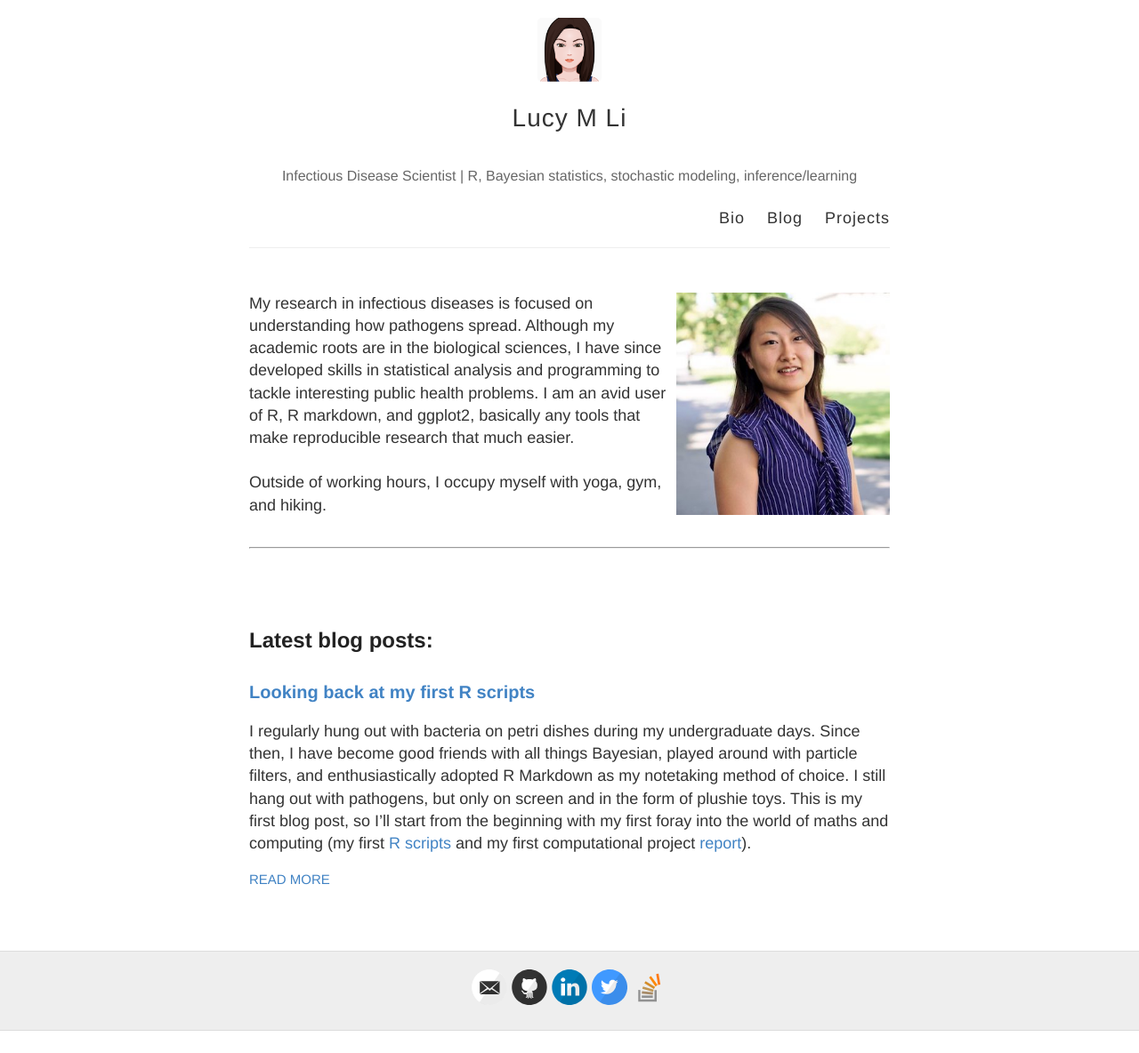
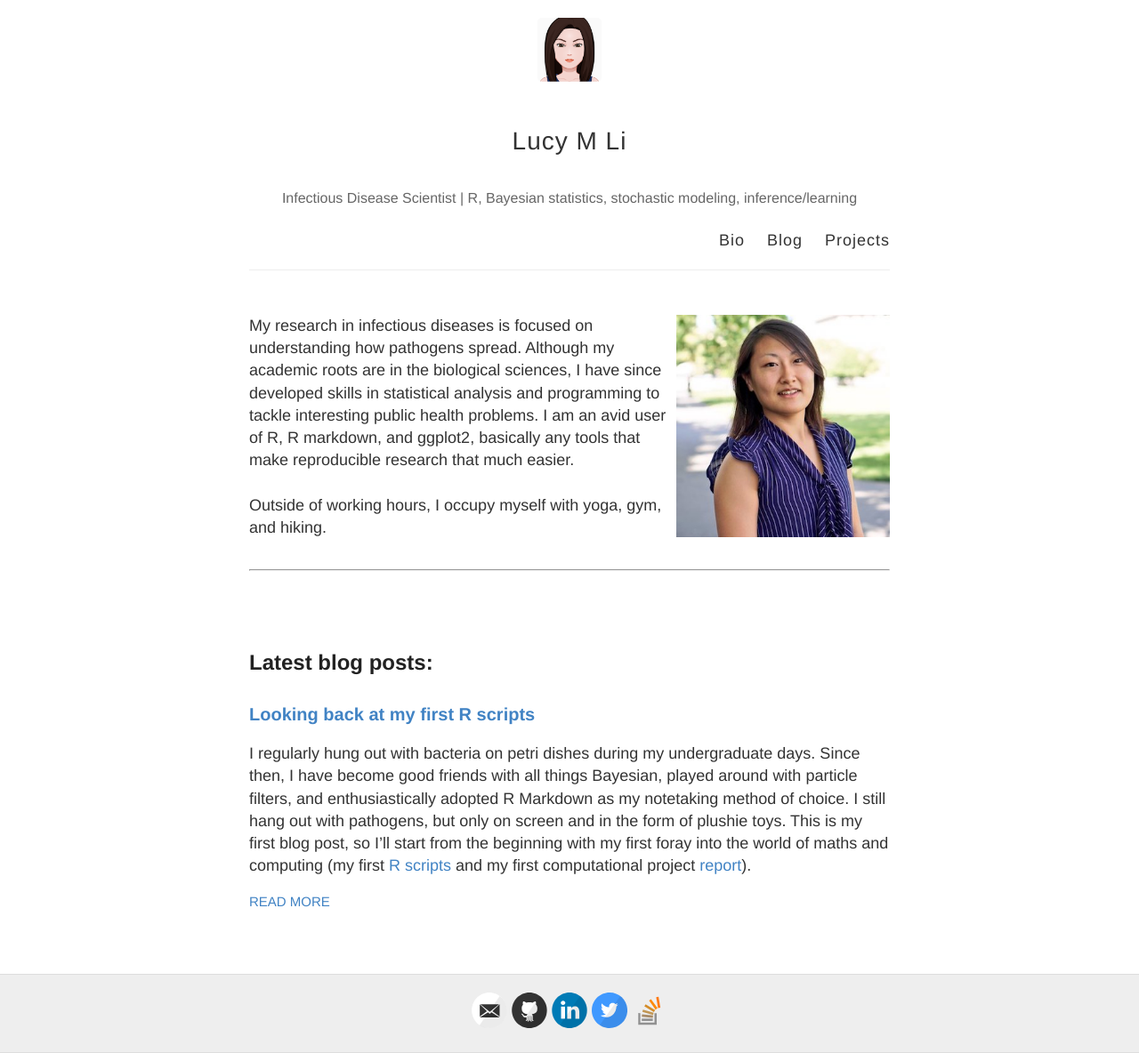
Before and after one commit to lucymli/lucymli.github.io, a Jekyll site: the page built from index.html, in a window 1280 px wide. Shown: the whole page at 89% size. Built offline with Jekyll 4.4.1, drawn with Linux system fonts in a browser that asks for light colours; before the commit the page ends 1159 px from its top, so only the background shows below that.

```diff
--- a/_layouts/default.html
+++ b/_layouts/default.html
@@ -26,7 +26,7 @@
     <div class="wrapper-masthead">
       <div class="container">
         <header class="masthead clearfix">
-             <a href="{{ site.baseurl }}/" class="site-avatar"><img src="{{ site.avatar }}", width="10%"/></a></br>
+             <a href="{{ site.baseurl }}/" class="site-avatar"><img src="{{ site.avatar }}", width="10%"/></a></br></br>
           <div class="site-info">
             <h1 class="site-name"><a href="{{ site.baseurl }}/">{{ site.name }}</a></h1></br>
             <p class="site-description">{{ site.description }}</p>
```
